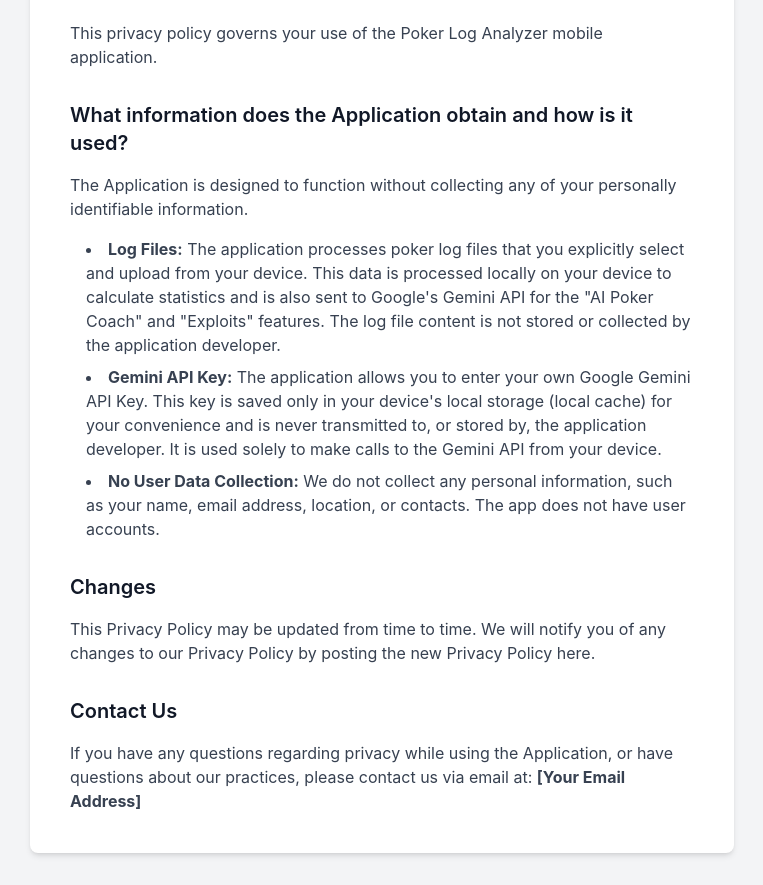
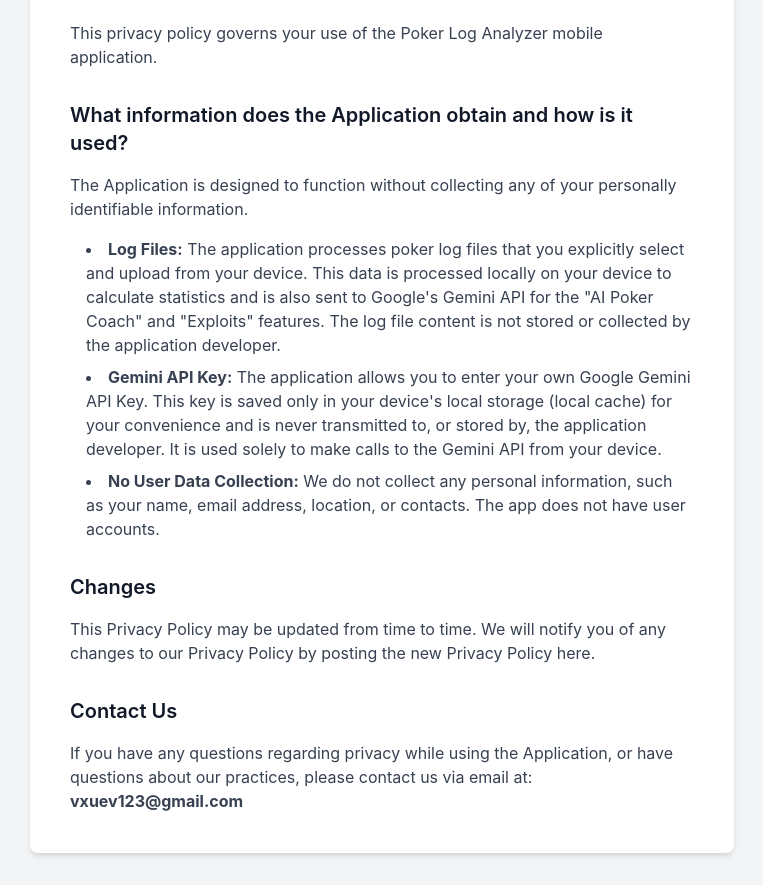
Before and after one commit to vingu/poker-log-analyzer-privacy, a plain HTML site: page index.html in a window 1280 px wide. Shown: the part 147-1032 px from the top of the page, without its empty margins (258-1021 px from the left). Drawn offline with nearby package versions, Linux system fonts and the light colour scheme; a web font is replaced by a local one.

Commit message:
Update index.html

```diff
--- a/index.html
+++ b/index.html
@@ -40,7 +40,7 @@
                 <p>This Privacy Policy may be updated from time to time. We will notify you of any changes to our Privacy Policy by posting the new Privacy Policy here.</p>
 
                 <h2 class="text-xl font-semibold text-gray-900 pt-4">Contact Us</h2>
-                <p>If you have any questions regarding privacy while using the Application, or have questions about our practices, please contact us via email at: <strong>[Your Email Address]</strong></p>
+                <p>If you have any questions regarding privacy while using the Application, or have questions about our practices, please contact us via email at: <strong>vxuev123@gmail.com</strong></p>
             </div>
         </div>
     </div>
```
